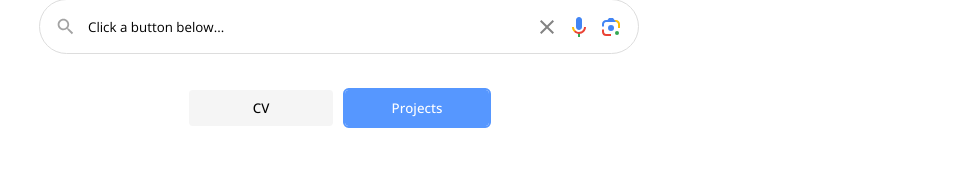
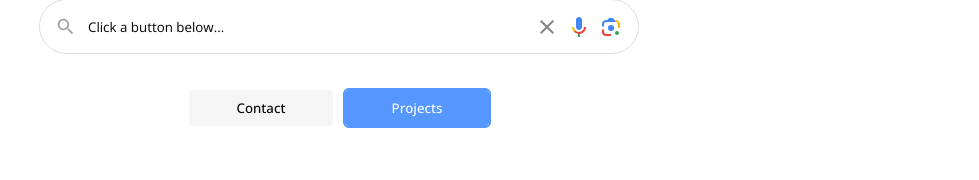
Before and after one commit to akramthedev/akramelbasri.com, a React (Create React App) app: page / in a window 1280 px wide. Shown: the part 297-477 px from the top of the page, without its empty margins (301-1280 px from the left). Built offline with nearby package versions, Linux system fonts and the light colour scheme; no server answers.

Commit message:
Update Hero.jsx

```diff
--- a/src/Components/Hero.jsx
+++ b/src/Components/Hero.jsx
@@ -53,8 +53,8 @@ const Hero = () => {
 
 
             <div className="case3p1">
-                <button className='b' onClick={()=>{handleDownload();}}>
-                    CV
+                <button className='b' onClick={handleClickSearchAkram}>
+                    Contact
                 </button>
                 <button className='a'
                     onClick={handleClickSearchAkram}
```
